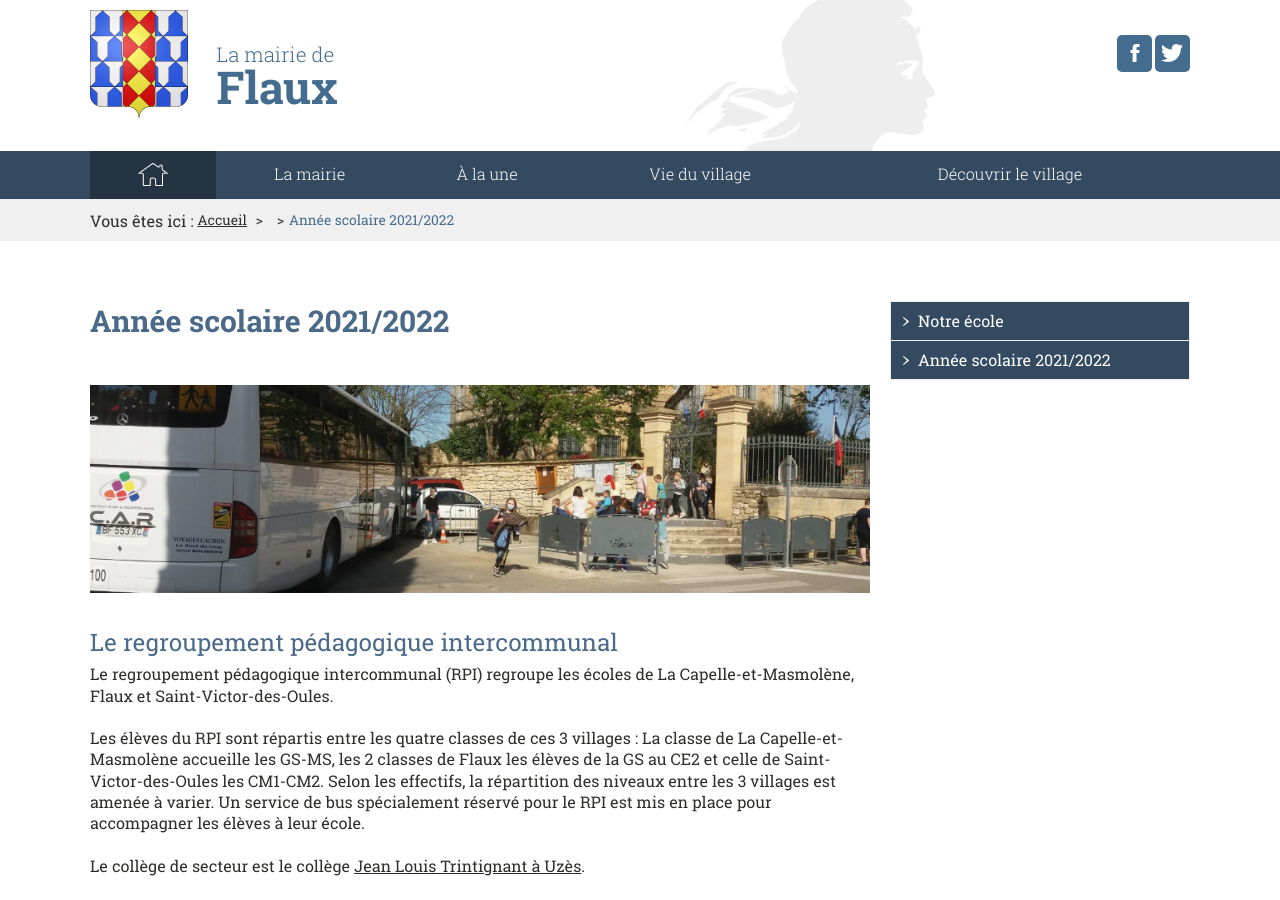
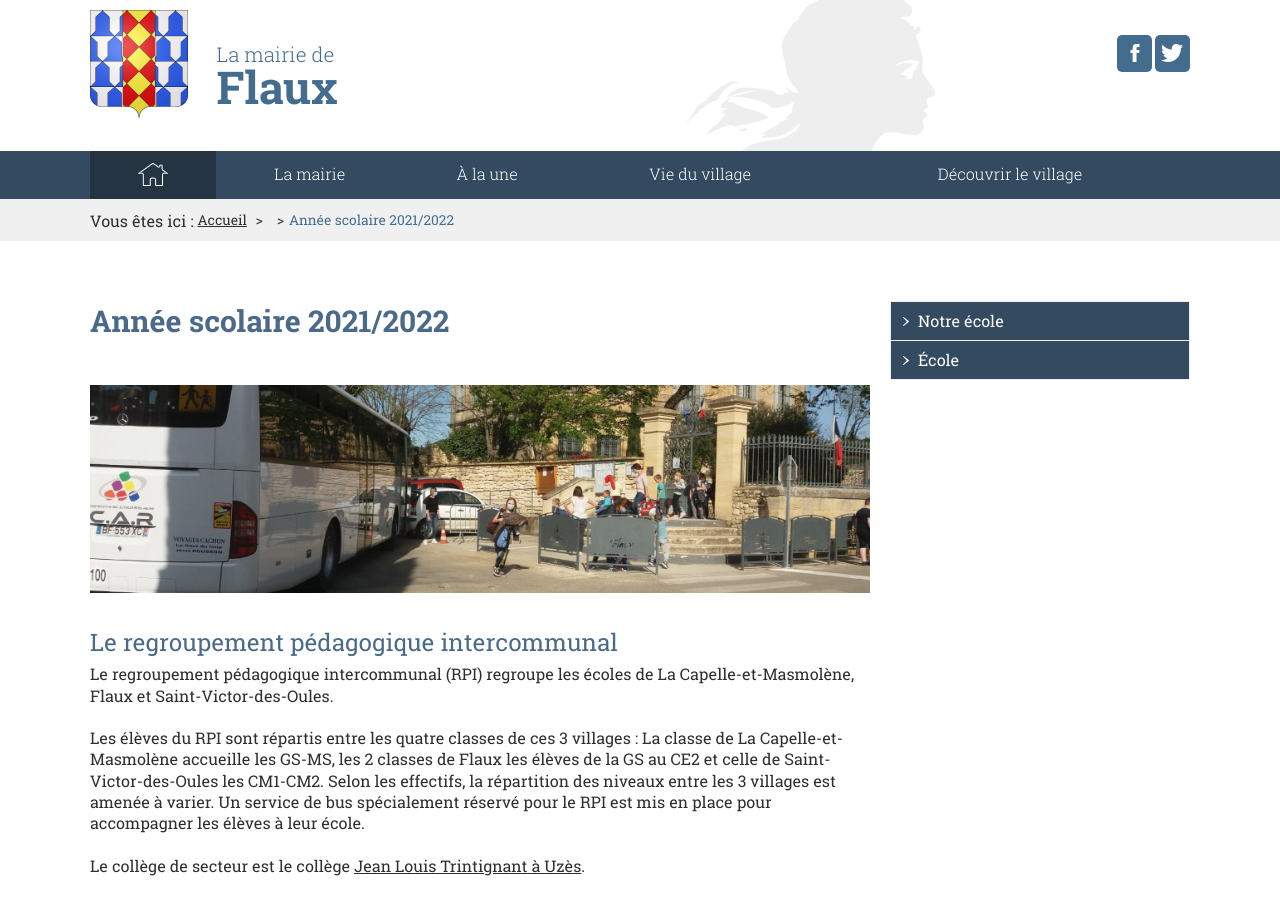
Before and after one commit to Flaux-Village/flaux-village.github.io, a Jekyll site: the page built from orgscolaire.md, in a window 1280 px wide and 900 px high. Built offline with Jekyll 4.4.1, drawn with Linux system fonts in a browser that asks for light colours; our own code applies the rules of GitHub Pages for plain Markdown files.

Commit message:
Update orgscolaire.md

```diff
--- a/orgscolaire.md
+++ b/orgscolaire.md
@@ -1,6 +1,6 @@
 ---
 layout: page
-titre: Vie du village | Année scolaire 2021/2022
+titre: Vie du village | école
 description: L'école de Flaux
 keywords: mairie, commune, flaux, gard, ecole, vie
 titre_page: Année scolaire 2021/2022
@@ -10,7 +10,7 @@
 menu_secondaire:
 - titre: Notre école
   addresse: /ecole.html
-- titre: Année scolaire 2021/2022
+- titre: École
   addresse: /orgscolaire.html
 
 documents:
```
